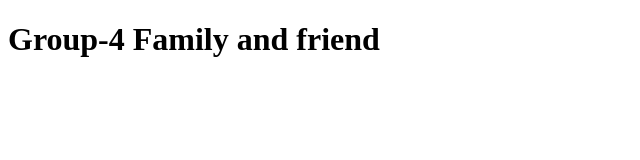
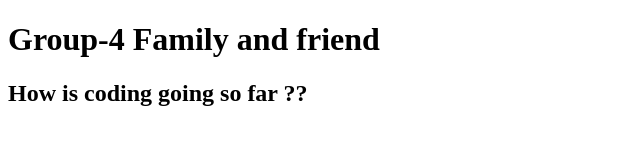
Before and after one commit to Alex2023-git/gitPractice, a plain HTML site: page pages/index.html in a window 1280 px wide. Shown: the whole page, without its empty margins (0-640 px from the left). Drawn offline with Linux system fonts and the light colour scheme.

Commit message:
Update index.html

```diff
--- a/pages/index.html
+++ b/pages/index.html
@@ -8,5 +8,7 @@
 </head>
 <body>
     <h1>Group-4 Family and friend</h1>
+
+    <h2>How is coding going so far ??</h2>
 </body>
 </html>
```
